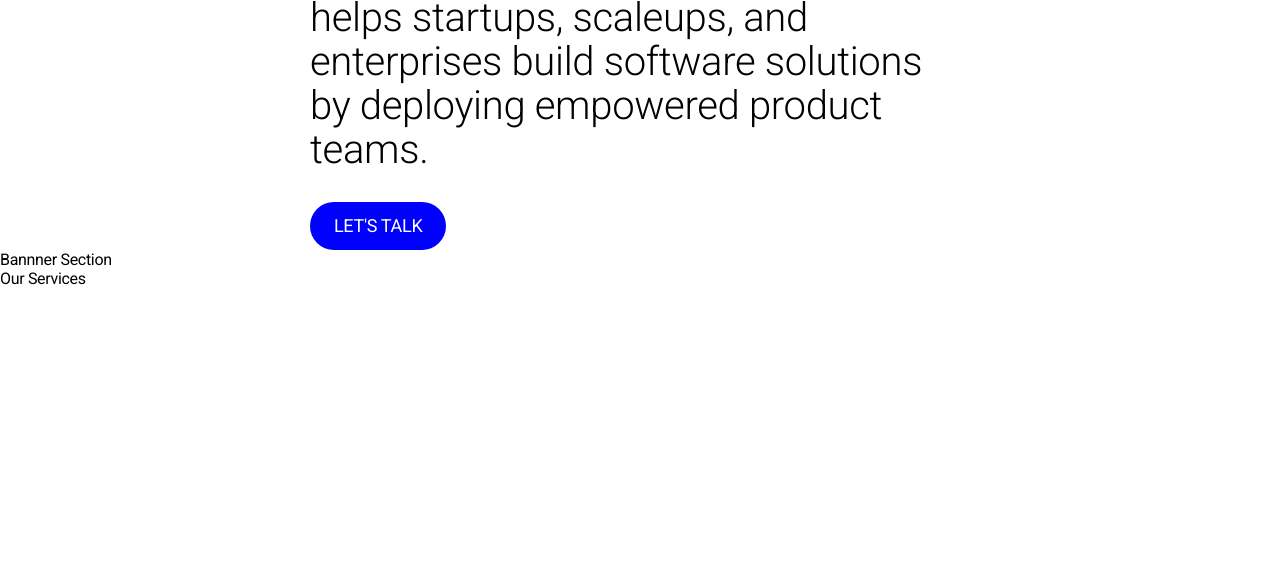
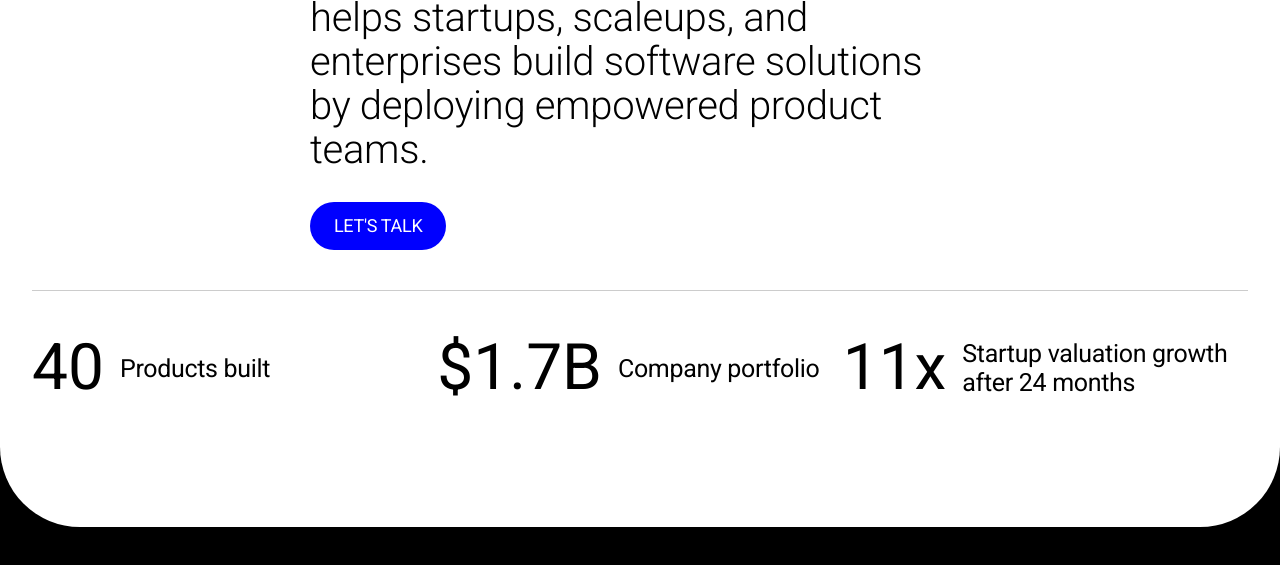
Before and after one commit to Akhilesh-kamat/Astats.ai, a plain HTML site: page index.html in a window 1280 px wide. Shown: the part 1240-1805 px from the top of the page. Before the commit the page ends 1528 px from the top, so only its background shows below. Drawn offline with Linux system fonts and the light colour scheme.

Commit message:
made insights

```diff
--- a/index.html
+++ b/index.html
@@ -128,7 +128,23 @@ FOR INNOVATORS
 
                     </div>
                 </div>
+                <div class="hero-content3-container">
+                    <div class="insights-wrapper">
+                        <div class="insight-1 insight">
+                            <h2>40</h2>
+                            <h4>Products built</h4>
+                        </div>
+                        <div class="insight-2 insight">
+                            <h2>$1.7B</h2>
+                            <h4>Company portfolio</h4>
+                        </div>
+                        <div class="insight-3 insight">
+                            <h2>11x</h2>
+                            <h4>Startup valuation growth after 24 months</h4>
+                        </div>
+                    </div>
 
+                </div>
 
             </section>
             <section id="banner-section">
--- a/styles/main-section.css
+++ b/styles/main-section.css
@@ -2,9 +2,12 @@
     width: 100%;
     /* min-height: 100vh; */
     /* text-align: center; */
-    /* background-color: var(--black); */
+    background-color: var(--white);
     padding-top: 12.8rem;
     position: relative;
+    border-bottom-right-radius: 80px;
+    border-bottom-left-radius: 80px;
+    padding-bottom: 12rem;
 }
 
 #hero-section .hero-content-container h1 {
@@ -79,6 +82,65 @@
     line-height: 110%;
 }
 
+.hero-content3-container{
+    /* border: 2px solid yellow; */
+    display: flex;
+    width: 100%;
+    justify-content: center;
+    align-items: center;
+}
+
+.hero-content3-container .insights-wrapper{
+    display: flex;
+    width: 95%;
+    justify-content: center;
+    align-items: center;
+    position: relative;
+    margin-top: 4rem;
+    padding-top: 4rem;
+
+}
+.hero-content3-container .insights-wrapper::before{
+    content: "";
+    background-color: var(--black);
+    height: .5px;
+    width: 100%;
+    opacity: 0.2;
+    position: absolute;
+    top: 0;
+    margin: 0 4rem;
+
+}
+
+.hero-content3-container .insights-wrapper .insight{
+    /* border: 2px solid rgb(29, 29, 26); */
+    display: flex;
+    width: 100%;
+    /* justify-content: center; */
+    align-items: center;
+}
+
+.hero-content3-container .insights-wrapper .insight h2{
+    letter-spacing: 0;
+    align-self: center;
+    margin-top: 0;
+    margin-bottom: 0;
+    line-height: 120%;
+    color: var(--black);
+    margin-right: 16px;
+    font-size: 64px;
+    font-weight: 400;
+}
+
+
+
+.hero-content3-container .insights-wrapper .insight h4{
+    font-size: 25px;
+    font-weight: 400;
+
+}
+
+
 
 
 @media screen and (max-width: 991px) {
--- a/styles/nav.css
+++ b/styles/nav.css
@@ -2,7 +2,7 @@ header {
     position: relative;
     width: 100%;
     height: 8rem;
-    /* background-color: var(--white); */
+    background-color: var(--white);
 
     /* border: 2px solid blue; */
 }
--- a/styles/utility.css
+++ b/styles/utility.css
@@ -39,6 +39,6 @@ body {
     position: relative;
     font-family: 'Roboto', sans-serif;
     letter-spacing: -.02em;
-    background-color: var(--white);
+    background-color: var(--black);
     overflow-x: hidden;
 }
```
